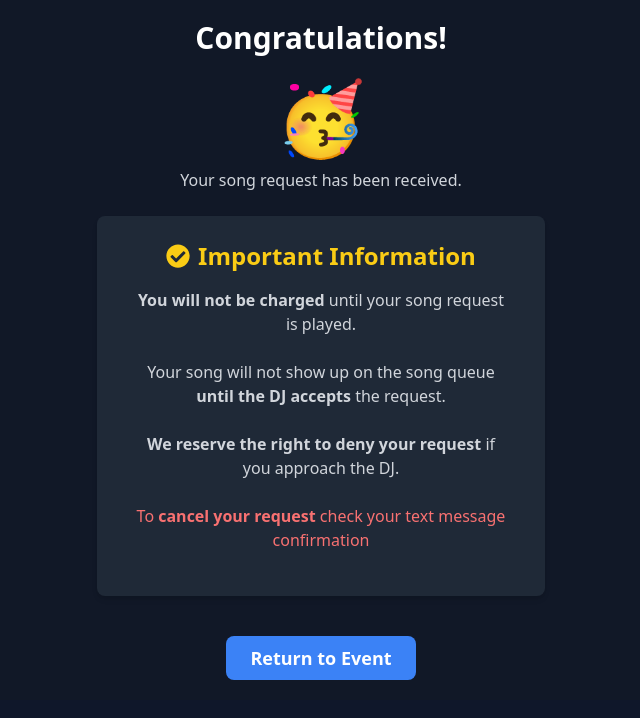
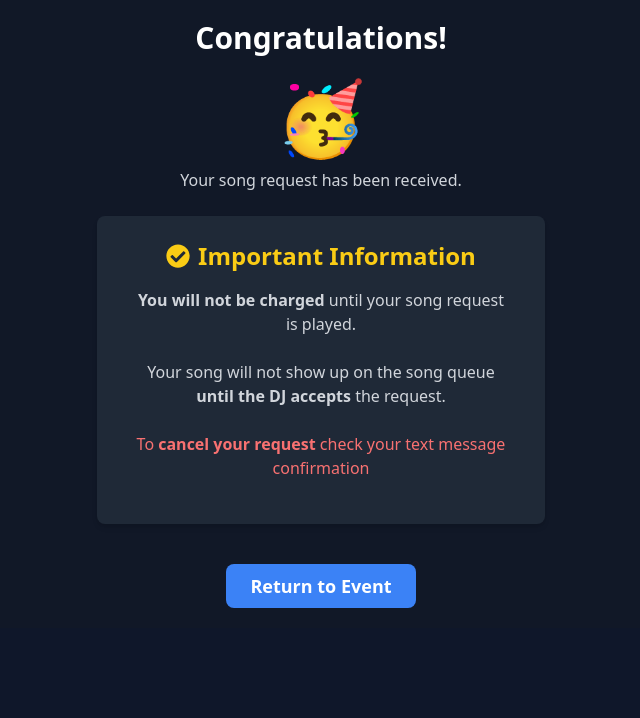
Before and after one commit to daniel1lima/request_web, a Next.js app in the folder client/: page /paid-success in a window 1280 px wide. Shown: the top 718 px of the page, without its empty margins (319-959 px from the left). Built offline with nearby package versions, Linux system fonts and the light colour scheme.

Commit message:
Remove text from paid success page

```diff
--- a/client/src/components/payment/PaidSuccess.tsx
+++ b/client/src/components/payment/PaidSuccess.tsx
@@ -39,10 +39,6 @@ const PaidSuccess: React.FC = () => {
             Your song will not show up on the song queue{" "}
             <strong>until the DJ accepts</strong> the request.
           </li>
-          <li className="mb-2 text-center ">
-            <strong>We reserve the right to deny your request</strong> if you
-            approach the DJ.
-          </li>
           <li className="mb-2 text-center text-red-400">
             To <strong>cancel your request</strong> check your text message
             confirmation
```
